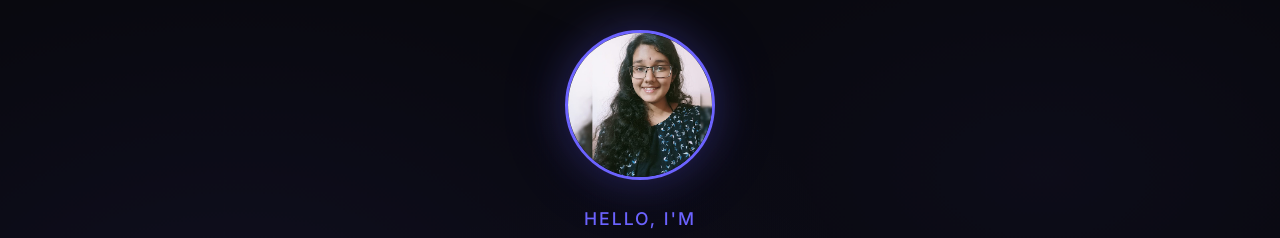
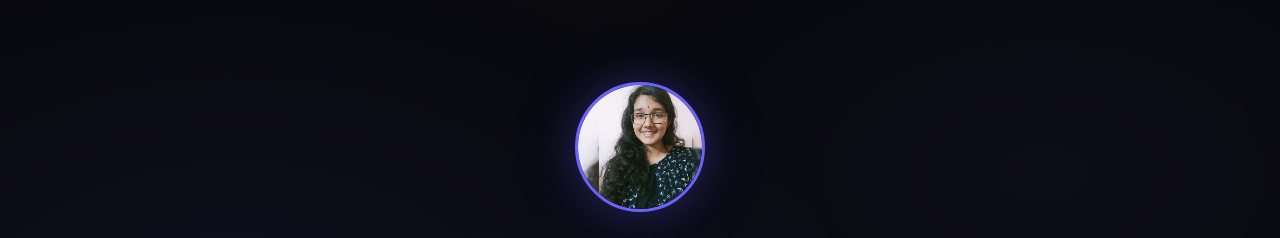
Before and after one commit to Samudyata/Samudyata.github.io, a plain HTML site: page index.html in a window 1280 px wide. Shown: the part 58-296 px from the top of the page. Drawn offline with Linux system fonts and the light colour scheme.

Commit message:
Fix hero photo overlap with navbar — add padding and reduce size

```diff
--- a/style.css
+++ b/style.css
@@ -202,6 +202,7 @@ ul { list-style: none; }
     position: relative;
     z-index: 1;
     max-width: 750px;
+    padding-top: 80px;
 }
 
 .hero-greeting {
@@ -214,11 +215,11 @@ ul { list-style: none; }
 }
 
 .hero-photo {
-    width: 150px;
-    height: 150px;
+    width: 130px;
+    height: 130px;
     border-radius: 50%;
     overflow: hidden;
-    margin: 0 auto 24px;
+    margin: 0 auto 20px;
     border: 3px solid var(--accent);
     box-shadow: 0 0 40px rgba(108, 99, 255, 0.25), 0 0 80px rgba(108, 99, 255, 0.1);
 }
```
